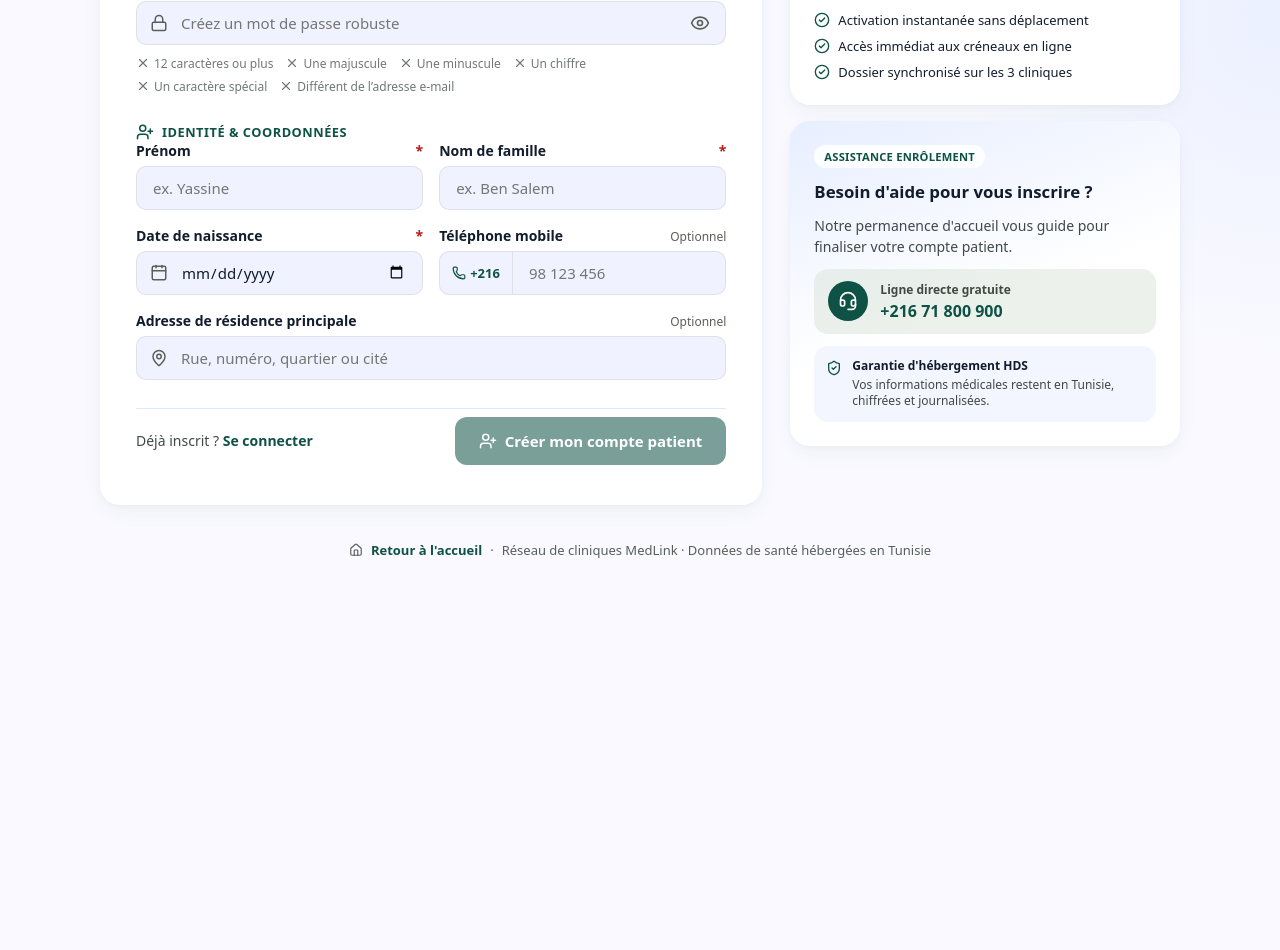
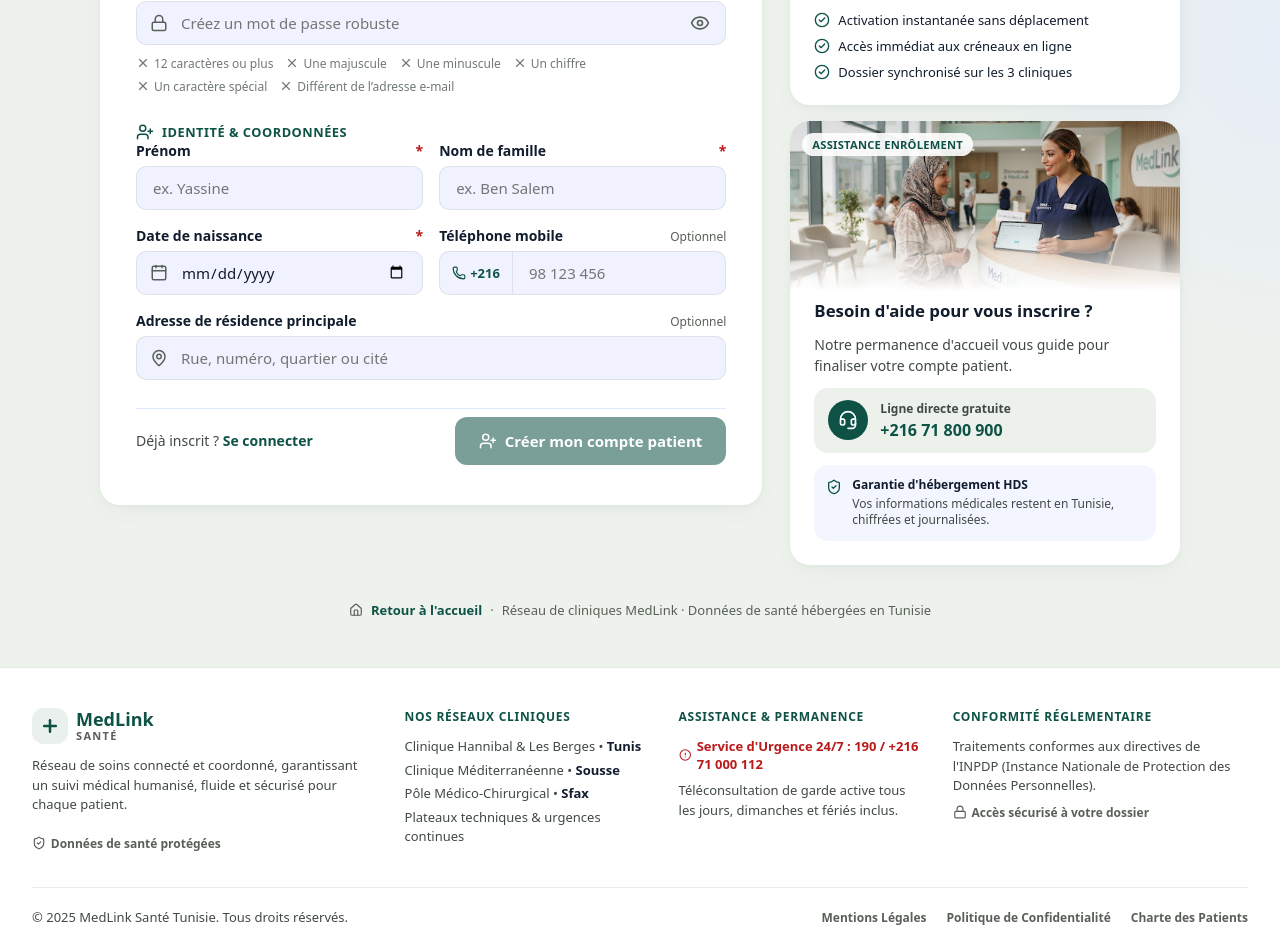
Before and after one commit to assali-mohamed-ali/medlink-dashboard, a React (Vite) app: page /inscription in a window 1280 px wide. Shown: the part 583-1533 px from the top of the page. Before the commit the page ends 1190 px from the top, so only its background shows below. Built offline with nearby package versions, Linux system fonts and the light colour scheme; no server answers.

Commit message:
feat: shared public footer, sage background and assistance photo on login and signup

```diff
--- a/src/features/auth/pages/LoginPage.css
+++ b/src/features/auth/pages/LoginPage.css
@@ -12,6 +12,8 @@
   justify-content: center;
   gap: 24px;
   padding: 24px 16px;
+  background: #eef2ed;
+
 }
 
 .login__card {
--- a/src/features/auth/pages/LoginPage.tsx
+++ b/src/features/auth/pages/LoginPage.tsx
@@ -193,6 +193,7 @@ export default function LoginPage() {
       <p className="login__footer">
         Réseau de cliniques MedLink · Données de santé hébergées en Tunisie
       </p>
+
     </main>
     </>
   )
--- a/src/features/auth/pages/SignupPage.css
+++ b/src/features/auth/pages/SignupPage.css
@@ -759,7 +759,48 @@
 }
 
 .signup-side__card--help {
-  background: linear-gradient(160deg, #e7eeff 0%, #ffffff 55%);
+  padding: 0;
+  gap: 0;
+  overflow: hidden;
+  background: var(--surface-lowest, #fff);
+}
+
+.signup-side__photo {
+  position: relative;
+  height: 170px;
+}
+
+.signup-side__photo img {
+  width: 100%;
+  height: 100%;
+  object-fit: cover;
+  display: block;
+}
+
+.signup-side__photo::after {
+  content: '';
+  position: absolute;
+  inset: 0;
+  background: linear-gradient(
+    to top,
+    #fff 0%,
+    rgba(255, 255, 255, 0) 45%,
+    rgba(0, 0, 0, 0.12) 100%
+  );
+}
+
+.signup-side__photo .signup-side__tag {
+  position: absolute;
+  top: 12px;
+  left: 12px;
+  z-index: 1;
+}
+
+.signup-side__help-body {
+  padding: 8px 24px 24px;
+  display: flex;
+  flex-direction: column;
+  gap: 12px;
 }
 
 .signup-side__phone {
@@ -816,3 +857,6 @@
   color: var(--on-surface, #111c2d);
   margin-bottom: 2px;
 }
+.ml-shell.public-header-offset {
+  background: #eef2ed;
+}
--- a/src/features/auth/pages/SignupPage.tsx
+++ b/src/features/auth/pages/SignupPage.tsx
@@ -3,6 +3,8 @@ import { useForm, useWatch } from 'react-hook-form'
 import { zodResolver } from '@hookform/resolvers/zod'
 import { z } from 'zod'
 import { Link } from 'react-router-dom'
+import PublicFooter from '@/shared/layout/PublicFooter'
+import assistanceImg from '@/assets/home/assistance.jpg'
 import {
   Calendar,
   Check,
@@ -287,7 +289,15 @@ export default function SignupPage() {
             </div>
 
          <div className="signup-side__card signup-side__card--help">
+  <div className="signup-side__photo">
+    <img
+      src={assistanceImg}
+      alt="Conseillère MedLink accueillant une patiente"
+    />
     <span className="signup-side__tag">Assistance Enrôlement</span>
+  </div>
+
+  <div className="signup-side__help-body">
     <h3 className="signup-side__title">
       Besoin d&apos;aide pour vous inscrire ?
     </h3>
@@ -312,6 +322,7 @@ export default function SignupPage() {
           Vos informations médicales restent en Tunisie, chiffrées et
           journalisées.
         </span>
+      </div>
     </div>
   </div>
 </div>
@@ -617,6 +628,9 @@ export default function SignupPage() {
           </form>
         </div>
       </MedLinkShell>
+     <PublicFooter />
+
+
     </>
   )
 }
--- /dev/null
+++ b/src/shared/layout/PublicFooter.css
@@ -0,0 +1,177 @@
+.public-footer {
+  --pf-primary: var(--primary, #0e5245);
+  --pf-ink: var(--on-surface, #111c2d);
+  --pf-muted: var(--on-surface-variant, #404945);
+  --pf-secondary: var(--secondary, #596058);
+  --pf-error: var(--error, #ba1a1a);
+
+  background: #fff;
+  border-top: 1px solid rgba(191, 201, 196, 0.4);
+  padding: 2.5rem 1rem 1.5rem;
+  font-family: 'Plus Jakarta Sans', system-ui, -apple-system, 'Segoe UI', sans-serif;
+  text-align: left;
+}
+
+.public-footer *,
+.public-footer *::before,
+.public-footer *::after {
+  box-sizing: border-box;
+}
+
+.public-footer__grid {
+  max-width: 1280px;
+  margin: 0 auto 2rem;
+  display: grid;
+  gap: 1.75rem;
+}
+
+.public-footer__brand p {
+  margin: 0.75rem 0;
+  font-size: 13px;
+  line-height: 1.5;
+  color: var(--pf-muted);
+}
+
+.public-footer__logo {
+  display: flex;
+  align-items: center;
+  gap: 0.5rem;
+}
+
+.public-footer__logo-icon {
+  width: 36px;
+  height: 36px;
+  border-radius: 12px;
+  background: rgba(45, 106, 92, 0.1);
+  display: flex;
+  align-items: center;
+  justify-content: center;
+  color: var(--pf-primary);
+}
+
+.public-footer__logo-text {
+  display: flex;
+  flex-direction: column;
+  line-height: 1.1;
+}
+
+.public-footer__logo-text strong {
+  font-size: 18px;
+  font-weight: 700;
+  color: var(--pf-primary);
+}
+
+.public-footer__logo-text span {
+  font-size: 11px;
+  font-weight: 600;
+  letter-spacing: 0.12em;
+  text-transform: uppercase;
+  color: var(--pf-secondary);
+}
+
+.public-footer h4 {
+  margin: 0 0 0.75rem;
+  font-size: 12px;
+  font-weight: 700;
+  letter-spacing: 0.06em;
+  text-transform: uppercase;
+  color: var(--pf-primary);
+}
+
+.public-footer ul {
+  list-style: none;
+  margin: 0;
+  padding: 0;
+  display: flex;
+  flex-direction: column;
+  gap: 0.35rem;
+  font-size: 13px;
+  color: var(--pf-muted);
+}
+
+.public-footer ul strong {
+  color: var(--pf-ink);
+  font-weight: 600;
+}
+
+.public-footer__muted {
+  font-size: 13px;
+  color: var(--pf-muted);
+  line-height: 1.5;
+  margin: 0;
+}
+
+.public-footer__urgent {
+  display: flex;
+  align-items: center;
+  gap: 0.35rem;
+  font-size: 13px;
+  font-weight: 700;
+  color: var(--pf-error);
+  margin: 0 0 0.5rem;
+}
+
+.public-footer__cert {
+  display: inline-flex;
+  align-items: center;
+  gap: 0.3rem;
+  font-size: 12px;
+  font-weight: 600;
+  color: var(--pf-secondary);
+  margin-top: 0.5rem;
+}
+
+.public-footer__bottom {
+  max-width: 1280px;
+  margin: 0 auto;
+  padding-top: 1.25rem;
+  border-top: 1px solid rgba(191, 201, 196, 0.35);
+  display: flex;
+  flex-direction: column;
+  gap: 0.75rem;
+  align-items: center;
+  text-align: center;
+}
+
+.public-footer__bottom p {
+  margin: 0;
+  font-size: 13px;
+  color: var(--pf-muted);
+}
+
+.public-footer__links {
+  display: flex;
+  flex-wrap: wrap;
+  gap: 1.25rem;
+  justify-content: center;
+}
+
+.public-footer__links a {
+  font-size: 12px;
+  font-weight: 600;
+  color: var(--pf-secondary);
+  text-decoration: none;
+}
+
+.public-footer__links a:hover {
+  color: var(--pf-primary);
+}
+
+@media (min-width: 640px) {
+  .public-footer {
+    padding-left: 2rem;
+    padding-right: 2rem;
+  }
+
+  .public-footer__bottom {
+    flex-direction: row;
+    justify-content: space-between;
+    text-align: left;
+  }
+}
+
+@media (min-width: 1024px) {
+  .public-footer__grid {
+    grid-template-columns: 1.4fr 1fr 1fr 1.2fr;
+  }
+}
--- /dev/null
+++ b/src/shared/layout/PublicFooter.tsx
@@ -0,0 +1,81 @@
+import { AlertCircle, Lock, Plus, ShieldCheck } from 'lucide-react'
+import './PublicFooter.css'
+
+export default function PublicFooter() {
+  return (
+    <footer className="public-footer">
+      <div className="public-footer__grid">
+        <div className="public-footer__brand">
+          <div className="public-footer__logo">
+            <span className="public-footer__logo-icon" aria-hidden="true">
+              <Plus size={20} strokeWidth={3} />
+            </span>
+            <span className="public-footer__logo-text">
+              <strong>MedLink</strong>
+              <span>Santé</span>
+            </span>
+          </div>
+          <p>
+            Réseau de soins connecté et coordonné, garantissant un suivi médical
+            humanisé, fluide et sécurisé pour chaque patient.
+          </p>
+          <span className="public-footer__cert">
+            <ShieldCheck size={14} aria-hidden="true" />
+            Données de santé protégées
+          </span>
+        </div>
+
+        <div>
+          <h4>Nos Réseaux Cliniques</h4>
+          <ul>
+            <li>
+              Clinique Hannibal &amp; Les Berges • <strong>Tunis</strong>
+            </li>
+            <li>
+              Clinique Méditerranéenne • <strong>Sousse</strong>
+            </li>
+            <li>
+              Pôle Médico-Chirurgical • <strong>Sfax</strong>
+            </li>
+            <li className="public-footer__muted">
+              Plateaux techniques &amp; urgences continues
+            </li>
+          </ul>
+        </div>
+
+        <div>
+          <h4>Assistance &amp; Permanence</h4>
+          <p className="public-footer__urgent">
+            <AlertCircle size={16} aria-hidden="true" />
+            Service d&apos;Urgence 24/7 : 190 / +216 71 000 112
+          </p>
+          <p className="public-footer__muted">
+            Téléconsultation de garde active tous les jours, dimanches et fériés
+            inclus.
+          </p>
+        </div>
+
+        <div>
+          <h4>Conformité Réglementaire</h4>
+          <p className="public-footer__muted">
+            Traitements conformes aux directives de l&apos;INPDP (Instance
+            Nationale de Protection des Données Personnelles).
+          </p>
+          <span className="public-footer__cert">
+            <Lock size={14} aria-hidden="true" />
+            Accès sécurisé à votre dossier
+          </span>
+        </div>
+      </div>
+
+      <div className="public-footer__bottom">
+        <p>© 2025 MedLink Santé Tunisie. Tous droits réservés.</p>
+        <div className="public-footer__links">
+          <a href="#">Mentions Légales</a>
+          <a href="#">Politique de Confidentialité</a>
+          <a href="#">Charte des Patients</a>
+        </div>
+      </div>
+    </footer>
+  )
+}
```
Also changed, not shown: src/assets/home/assistance.jpg (added). Lines whose indentation alone changed are shown as unchanged.
